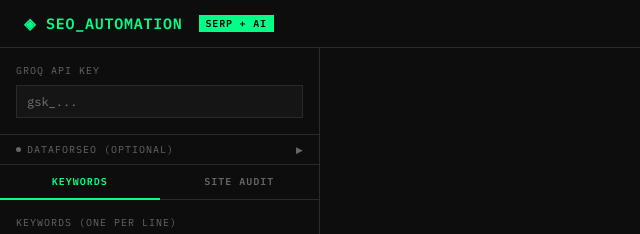
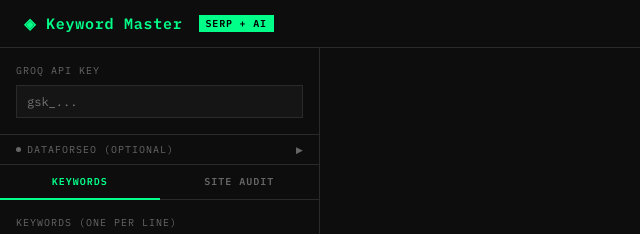
Before and after one commit to shubhayan01/keyword-Master, a plain HTML site: page index.html in a window 1280 px wide. Shown: the top 234 px of the page, 0-640 px from the left. Drawn offline with Linux system fonts and the light colour scheme.

```diff
--- a/index.html
+++ b/index.html
@@ -3,7 +3,7 @@
 <head>
 <meta charset="UTF-8">
 <meta name="viewport" content="width=device-width, initial-scale=1.0">
-<title>SEO Keyword Automation</title>
+<title>Keyword Master</title>
 <style>
   @import url('https://fonts.googleapis.com/css2?family=IBM+Plex+Mono:wght@400;500;600&family=IBM+Plex+Sans:wght@400;500;600&display=swap');
 
@@ -650,7 +650,7 @@
 <body>
 
 <header>
-  <h1>◈ SEO_AUTOMATION</h1>
+  <h1>◈ Keyword Master</h1>
   <span class="badge">SERP + AI</span>
 </header>
 
```
